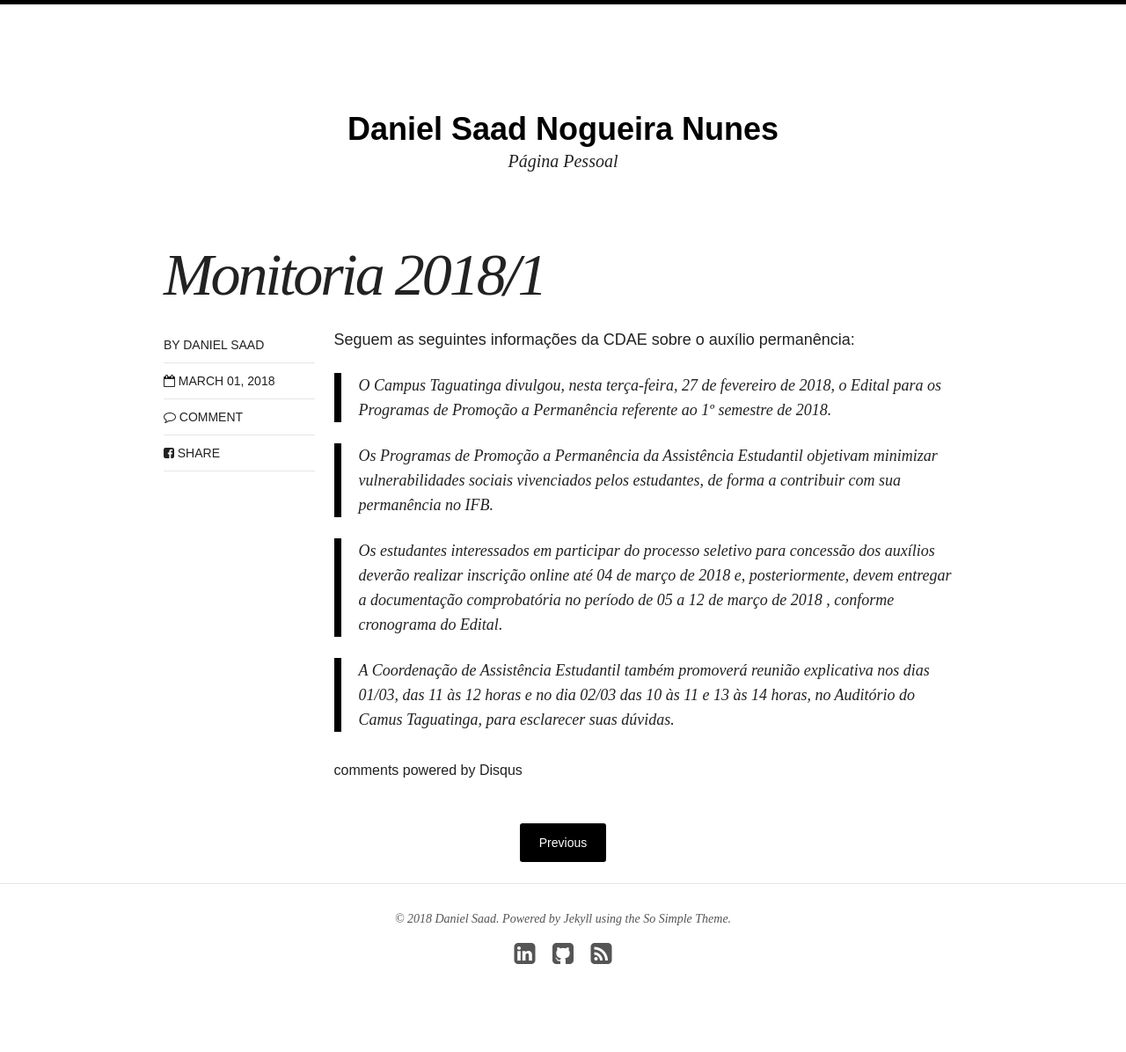
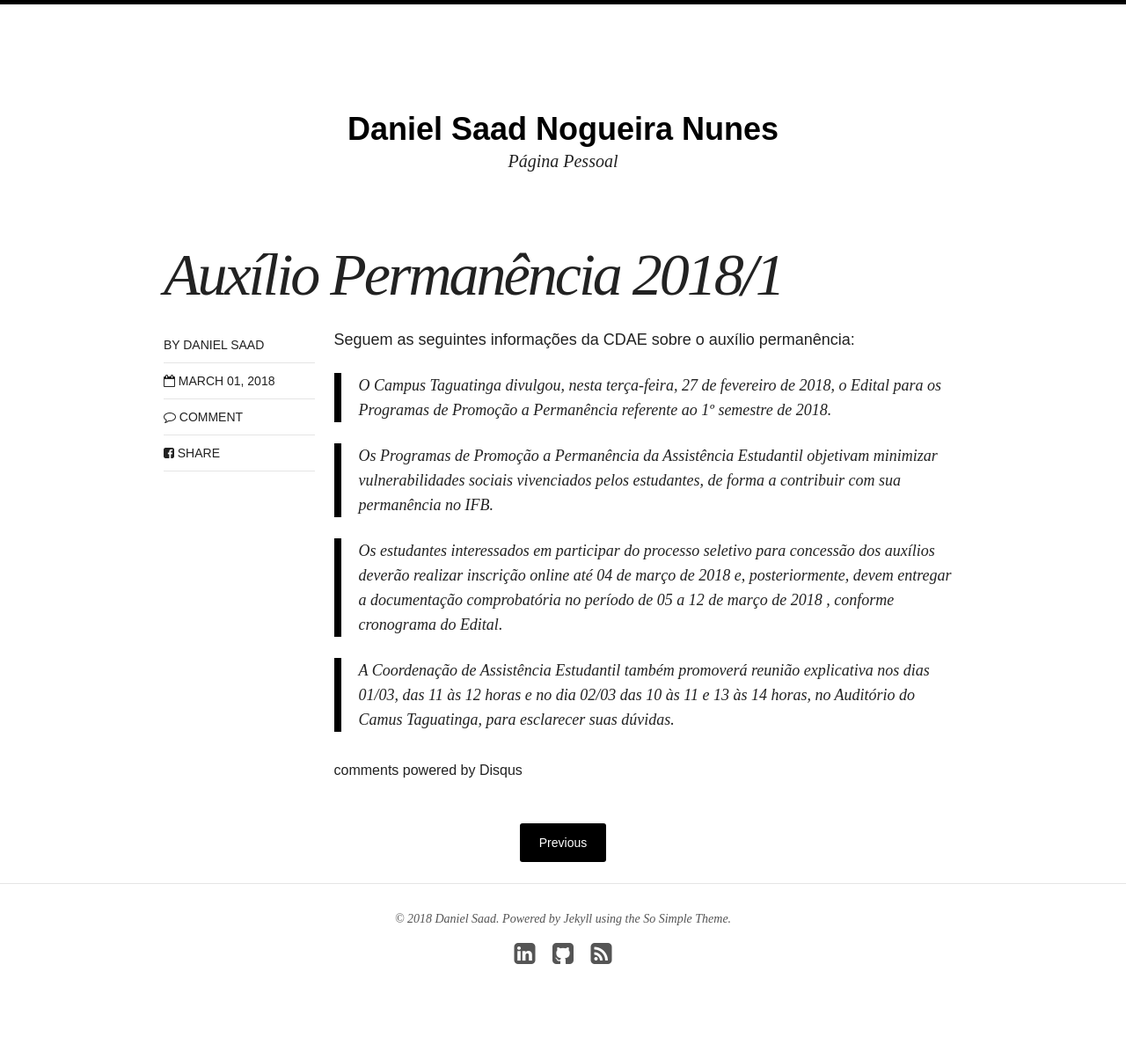
Before and after one commit to danielsaad/danielsaad.github.io, a Jekyll site: the page built from _posts/blog/2018-03-01-auxilio-permanencia.md, in a window 1280 px wide. Shown: the whole page at 88% size. Built offline with Jekyll 4.4.1, drawn with Linux system fonts in a browser that asks for light colours; nearby versions of some CDN libraries; comment, search, counter and statistics services are not loaded.

Commit message:
adicionando post sobre auxilio permanência

```diff
--- a/_posts/blog/2018-03-01-auxilio-permanencia.md
+++ b/_posts/blog/2018-03-01-auxilio-permanencia.md
@@ -1,5 +1,5 @@
 ---
-title: Monitoria 2018/1
+title: 'Auxílio Permanência 2018/1'
 date: 2018-03-01 00:00:00 Z
 layout: post
 status: publish
```
